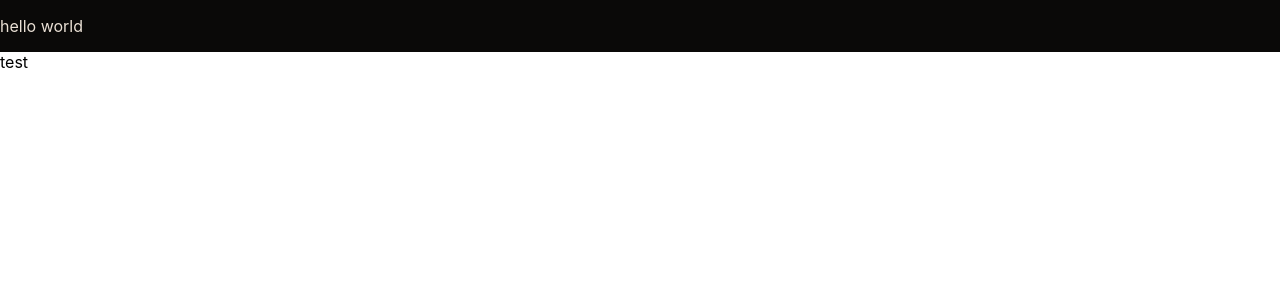
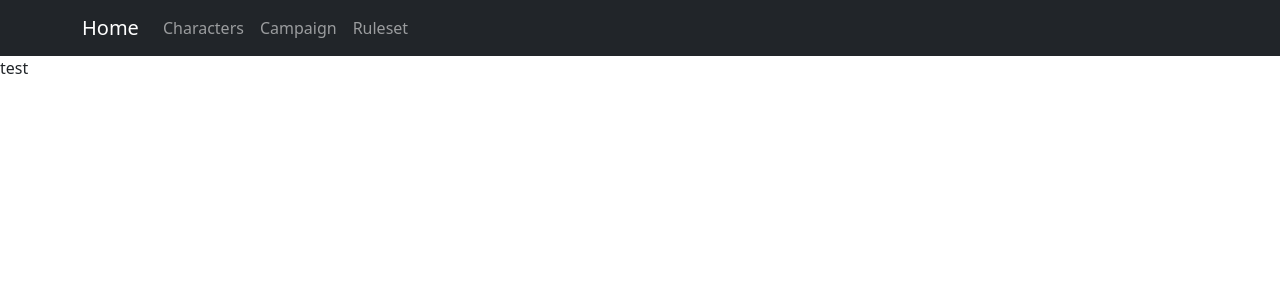
Before and after one commit to ConnorDay/CharacterTracker, a React (Create React App) app in the folder front/: page / in a window 1280 px wide. Shown: the top 300 px of the page. Built offline with nearby package versions, Linux system fonts and the light colour scheme; no server answers.

Commit message:
Added a much nicer navbar

```diff
--- a/front/package.json
+++ b/front/package.json
@@ -11,7 +11,9 @@
     "@types/react": "^18.0.10",
     "@types/react-dom": "^18.0.5",
     "axios": "^0.27.2",
+    "bootstrap": "^5.2.2",
     "react": "^18.1.0",
+    "react-bootstrap": "^2.5.0",
     "react-dom": "^18.1.0",
     "react-router-dom": "^6.3.0",
     "react-scripts": "5.0.1",
--- a/front/src/App.tsx
+++ b/front/src/App.tsx
@@ -3,15 +3,14 @@ import { BrowserRouter, Route, Routes } from "react-router-dom";
 import { CharacterList, CharacterSheet } from "./routes/Character";
 import { Campaign, CampaignList } from "./routes/Campaign";
 import { RulesetList, Ruleset } from "./routes/Ruleset";
+import { CustNavbar } from "./components/CustNavbar";
 
 function App() {
     return (
+        <>
+            <CustNavbar />
             <BrowserRouter>
                 <div className="app">
-                <div className="header">
-                    <p> hello world </p>
-                </div>
-
                     <Routes>
                         <Route path="/">
                             <Route index element={<>test</>} />
@@ -24,16 +23,23 @@ function App() {
                             </Route>
                             <Route path="campaign">
                                 <Route index element={<CampaignList />} />
-                            <Route path=":campaign_id" element={<Campaign />} />
+                                <Route
+                                    path=":campaign_id"
+                                    element={<Campaign />}
+                                />
                             </Route>
                             <Route path="ruleset">
                                 <Route index element={<RulesetList />} />
-                            <Route path=":ruleset_id" element={<Ruleset />} />
+                                <Route
+                                    path=":ruleset_id"
+                                    element={<Ruleset />}
+                                />
                             </Route>
                         </Route>
                     </Routes>
                 </div>
             </BrowserRouter>
+        </>
     );
 }
 
--- /dev/null
+++ b/front/src/components/CustNavbar/index.tsx
@@ -0,0 +1,20 @@
+import Container from "react-bootstrap/Container";
+import Navbar from "react-bootstrap/Navbar";
+import Nav from "react-bootstrap/Nav";
+
+export function CustNavbar() {
+    return (
+        <Navbar bg="dark" variant="dark">
+            <Container>
+                <Navbar.Brand href="/">Home</Navbar.Brand>
+                <Navbar.Collapse id="basic-navbar-nav">
+                    <Nav className="me-auto">
+                        <Nav.Link href="/character">Characters</Nav.Link>
+                        <Nav.Link href="/campaign">Campaign</Nav.Link>
+                        <Nav.Link href="/ruleset">Ruleset</Nav.Link>
+                    </Nav>
+                </Navbar.Collapse>
+            </Container>
+        </Navbar>
+    );
+}
--- a/front/src/index.tsx
+++ b/front/src/index.tsx
@@ -4,6 +4,7 @@ import "./index.css";
 import App from "./App";
 import reportWebVitals from "./reportWebVitals";
 import axios from "axios";
+import "bootstrap/dist/css/bootstrap.min.css";
 
 const root = ReactDOM.createRoot(
     document.getElementById("root") as HTMLElement
```
Also changed, not shown: 1 other file (tests, documents, lock files or other folders). Lines whose indentation alone changed are shown as unchanged.
